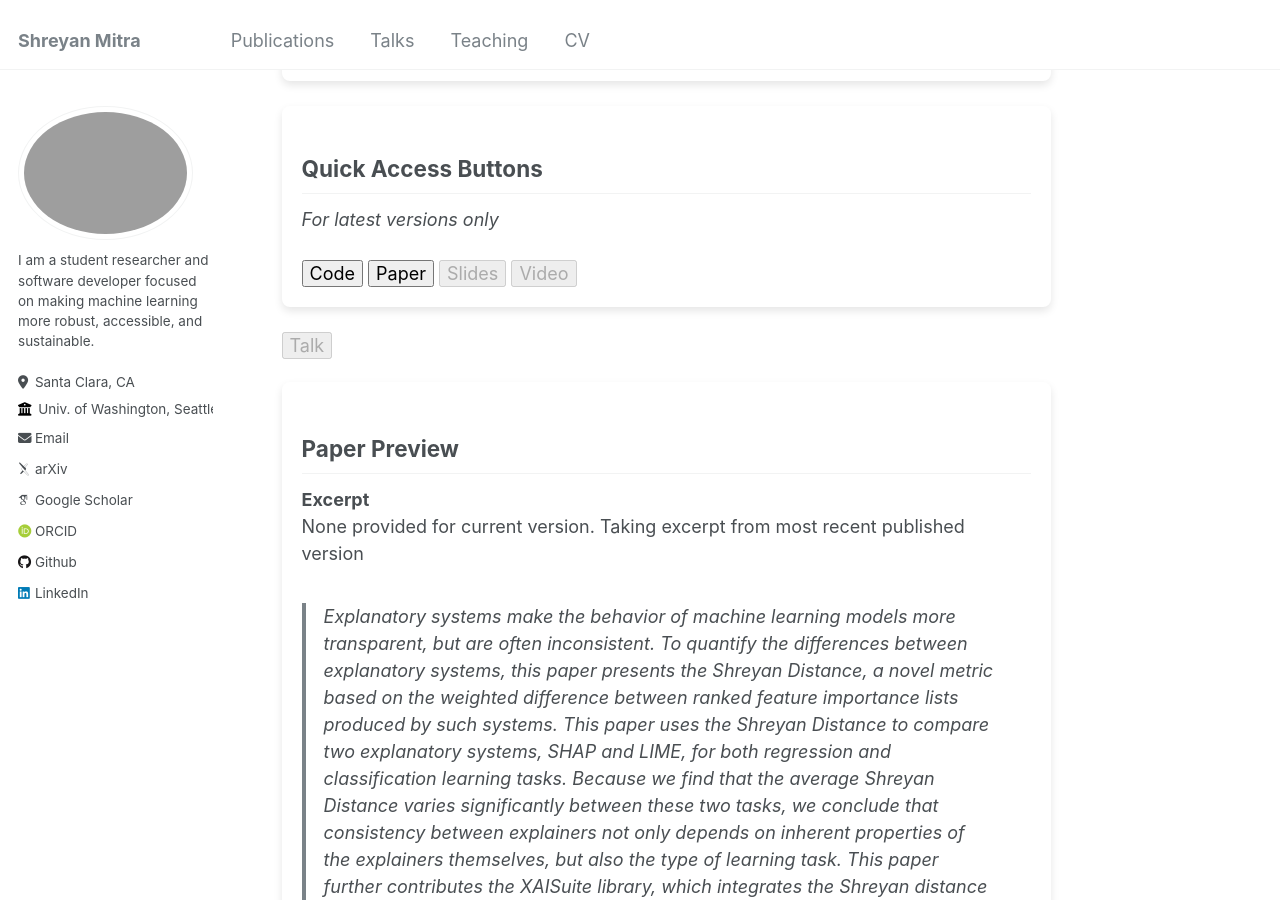
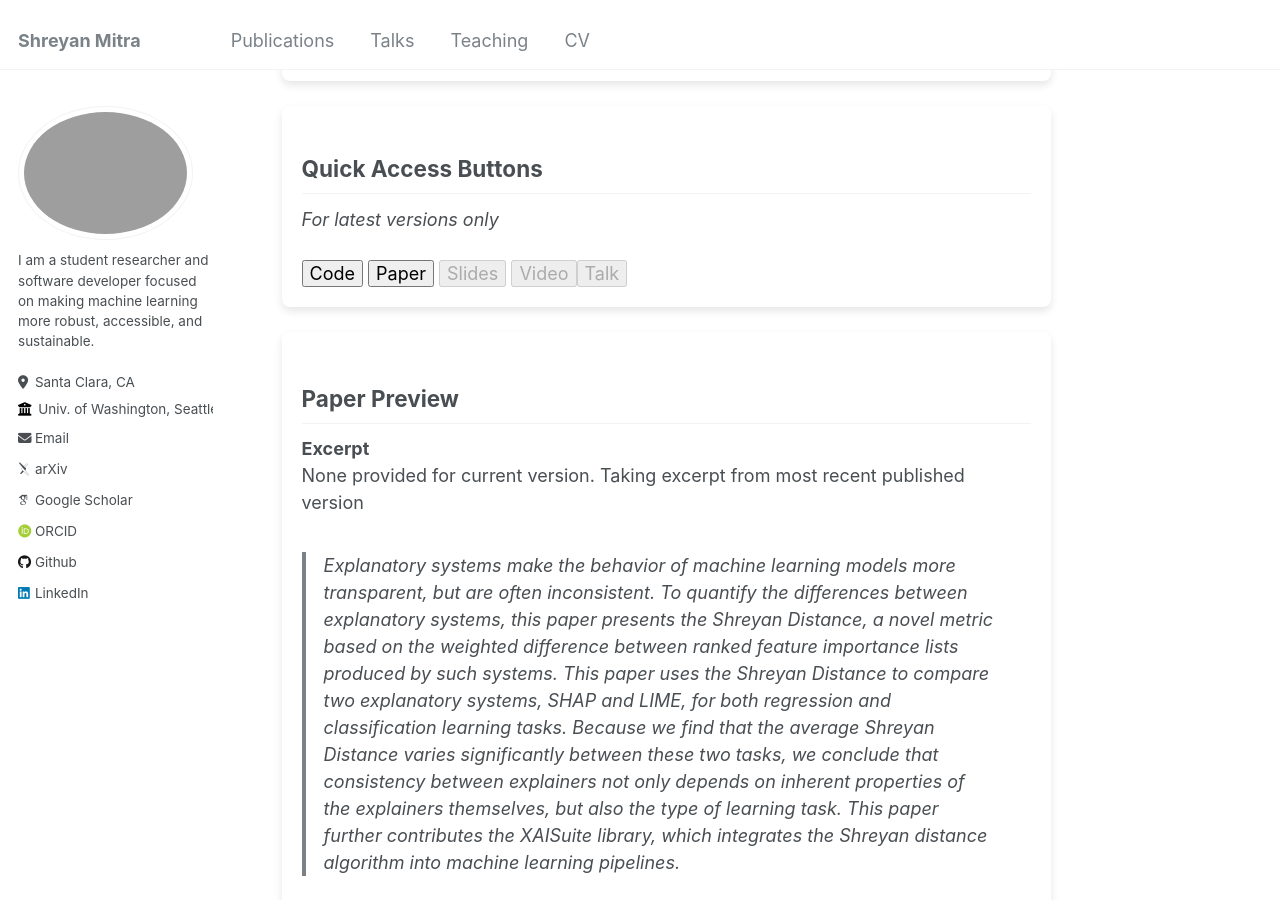
Before and after one commit to shreyanmitra/shreyanmitra.github.io, a Jekyll site: the page built from _publications/lets-agree-to-disagree.md, in a window 1280 px wide and 900 px high, scrolled down 494 px. Built offline with Jekyll 4.4.1, drawn with Linux system fonts in a browser that asks for light colours; some web fonts are replaced.

```diff
--- a/_publications/lets-agree-to-disagree.md
+++ b/_publications/lets-agree-to-disagree.md
@@ -25,7 +25,7 @@ citation: 'Mitra,S and Gilpin, L. (2023). &quot;A novel post-hoc explanation com
 <i>For latest versions only</i>
 <br>
 <br>
-<button>Code</button> <button>Paper</button> <button disabled>Slides</button> <button disabled>Video</button></div><button disabled>Talk</button>
+<button>Code</button> <button>Paper</button> <button disabled>Slides</button> <button disabled>Video</button><button disabled>Talk</button></div>
 <div style="background-color: white; box-shadow: 0 4px 8px rgba(0, 0, 0, 0.1); padding: 20px; padding-top: 8px; border-radius: 8px; min-width:600px;margin-bottom: 25px">
 <h2>Paper Preview</h2>
 <b>Excerpt</b>
```
